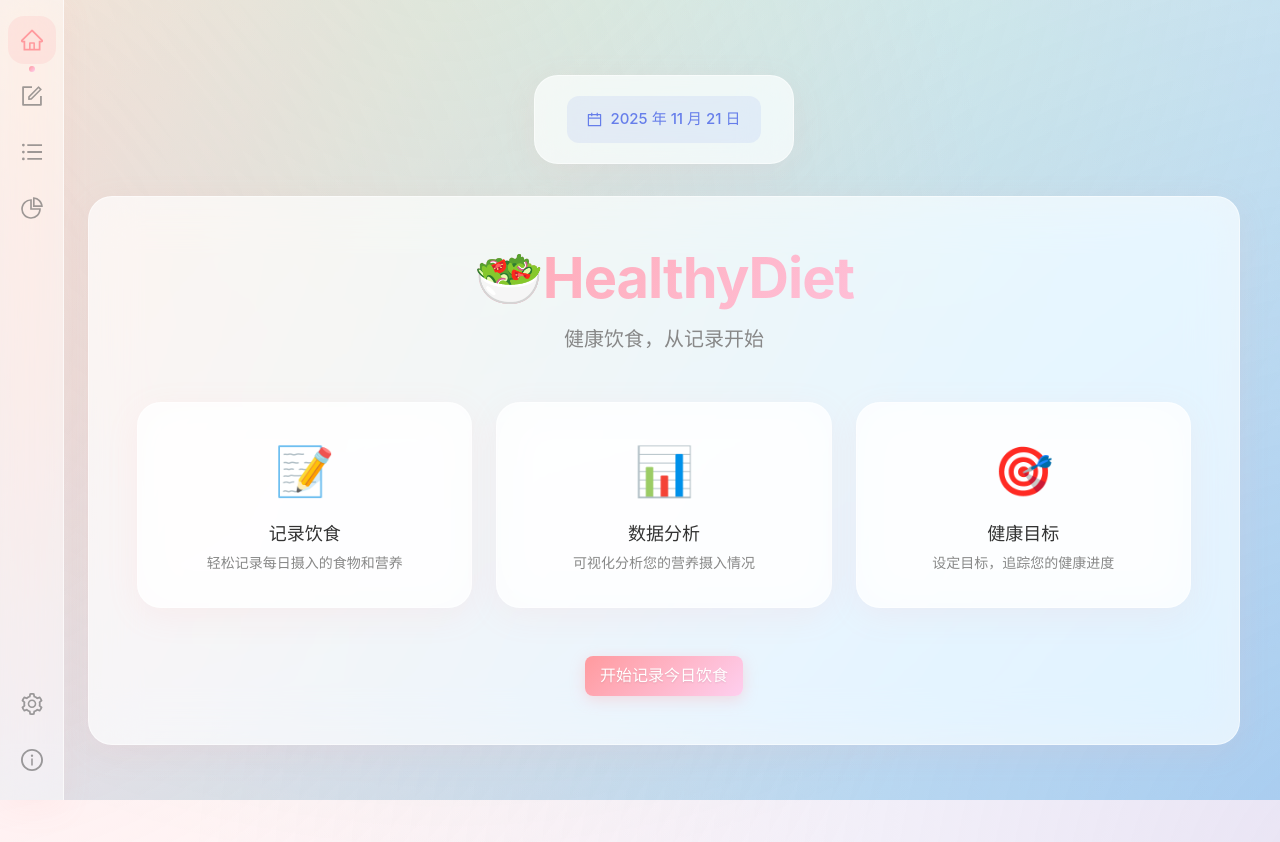
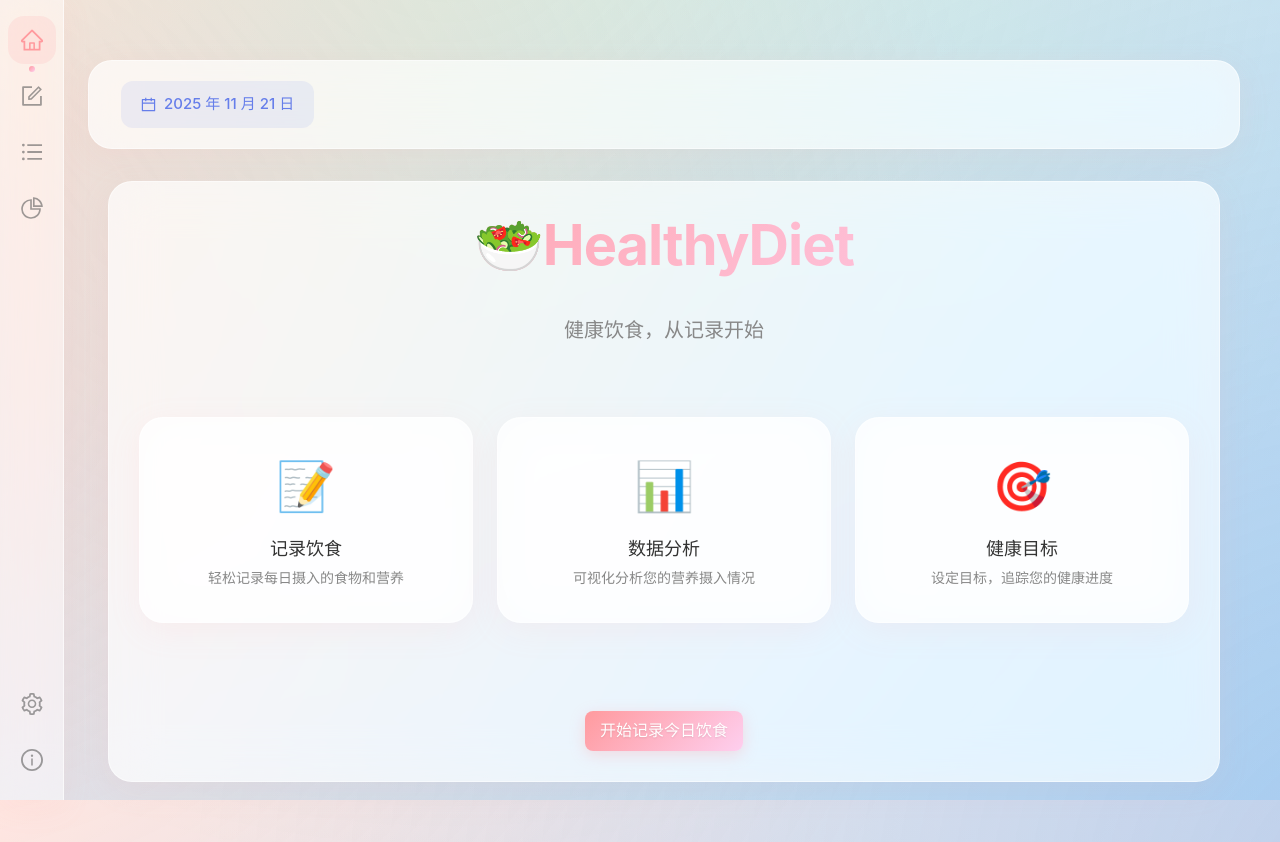
Before and after one commit to Luzhengzheng/HealthyDiet, a Vue app: page / in a window 1280 px wide. Before the commit the page ends 800 px from the top, so only its background shows below. Built offline with nearby package versions, Linux system fonts and the light colour scheme.

Commit message:
fix(UI): improve layout; enhance styling

```diff
--- a/src/renderer/pages/Home.vue
+++ b/src/renderer/pages/Home.vue
@@ -11,6 +11,7 @@
             </div>
         </header>
 
+        <main class="home-main-container">
             <div class="home-content glass-card">
                 <h1 class="gradient-text"><span class="icon-no-gradient">🥗</span>HealthyDiet</h1>
                 <p class="subtitle">健康饮食，从记录开始</p>
@@ -37,6 +38,7 @@
                     <a-button type="primary" size="large"> 开始记录今日饮食 </a-button>
                 </div>
             </div>
+        </main>
     </div>
 </template>
 
@@ -48,8 +50,8 @@ import { Button as AButton } from 'ant-design-vue';
 
 <style scoped>
 .app-header {
-    margin: 20px;
-    margin-bottom: 32px;
+    width: 100%;
+    margin: 20px 0 32px;
     padding: 20px 32px;
     animation: slideInUp 0.6s cubic-bezier(0.4, 0, 0.2, 1);
 }
@@ -83,16 +85,27 @@ import { Button as AButton } from 'ant-design-vue';
 .home {
     display: flex;
     flex-direction: column;
-    align-items: center;
+    align-items: stretch;
     justify-content: center;
     min-height: 100vh;
+    width: 100%;
     padding: 40px;
 }
 
 .home-content {
     width: 100%;
-    padding: 48px;
+    max-width: 1400px;
+    margin: 10 auto;
+    display: flex;
+    flex-direction: column;
+    gap: 24px;
     text-align: center;
+}
+
+.home-main-container {
+    flex: 1;
+    width: 100%;
+    padding: 0 20px 20px;
 }
 
 h1 {
--- a/src/style.css
+++ b/src/style.css
@@ -113,6 +113,7 @@ body::before {
     /* 圆润边角 */
     border: 1px solid var(--glass-border);
     box-shadow: var(--glass-shadow);
+    padding: 30px;
     transition: all 0.3s cubic-bezier(0.4, 0, 0.2, 1);
 }
 
```
Lines whose indentation alone changed are shown as unchanged.
